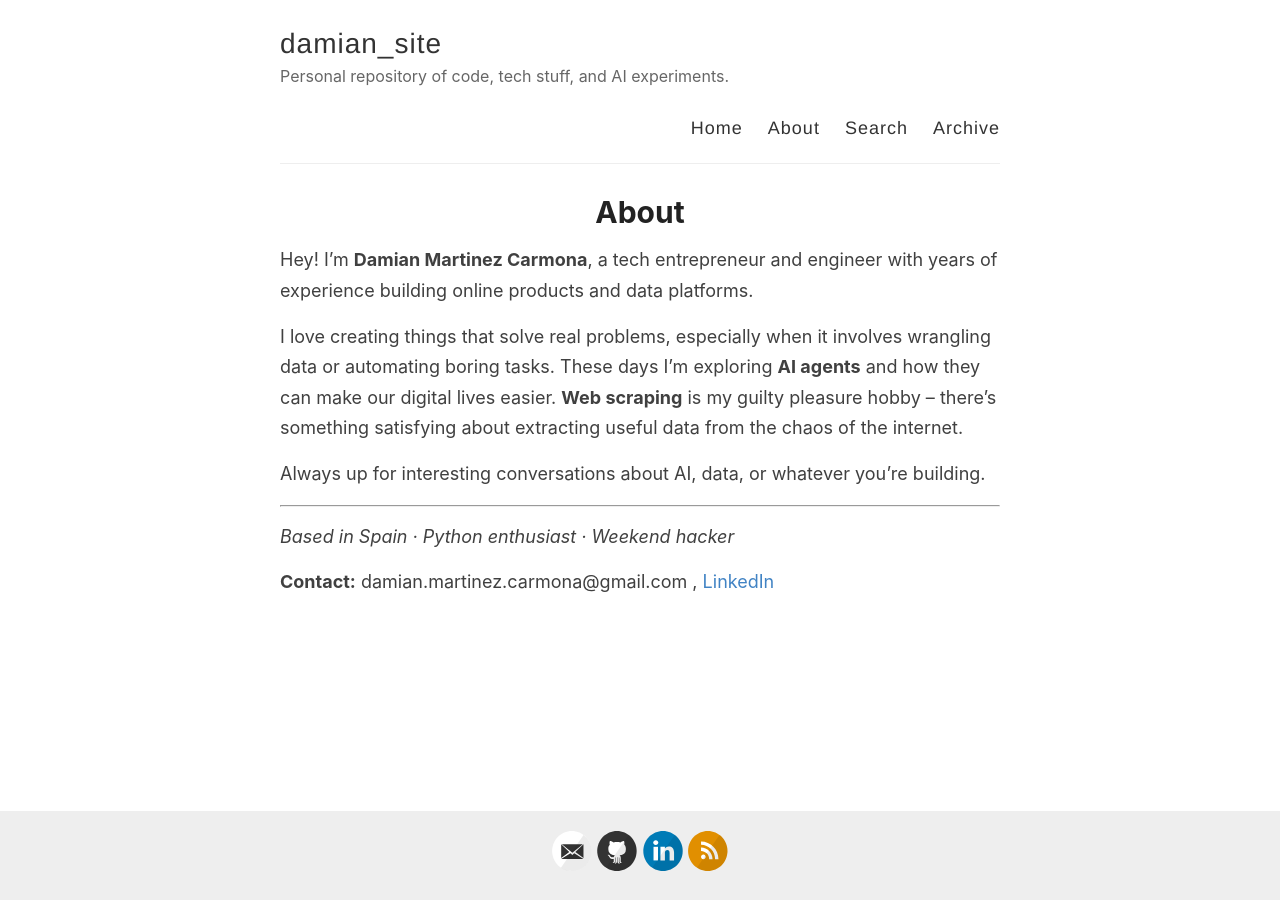
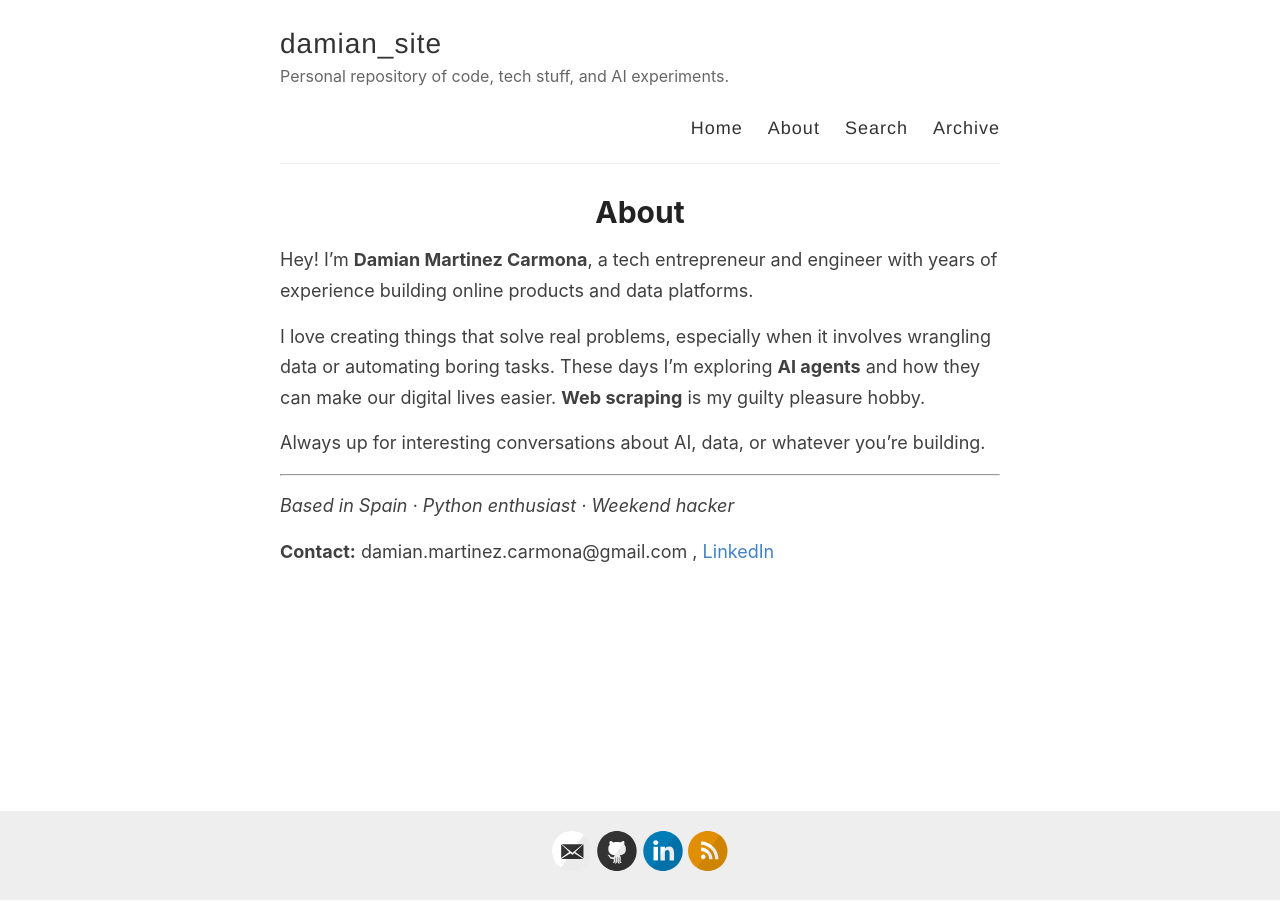
Before and after one commit to DamiMartinez/damimartinez.github.io, a Jekyll site: the page built from _pages/about.md, in a window 1280 px wide. Built offline with Jekyll 4.4.1, drawn with Linux system fonts in a browser that asks for light colours.

Commit message:
Update about page to remove web scraping hobby
Removed a sentence about web scraping from the about page.

```diff
--- a/_pages/about.md
+++ b/_pages/about.md
@@ -6,7 +6,7 @@ permalink: /about/
 
 Hey! I'm **Damian Martinez Carmona**, a tech entrepreneur and engineer with years of experience building online products and data platforms.
 
-I love creating things that solve real problems, especially when it involves wrangling data or automating boring tasks. These days I'm exploring **AI agents** and how they can make our digital lives easier. **Web scraping** is my guilty pleasure hobby – there's something satisfying about extracting useful data from the chaos of the internet.
+I love creating things that solve real problems, especially when it involves wrangling data or automating boring tasks. These days I'm exploring **AI agents** and how they can make our digital lives easier. **Web scraping** is my guilty pleasure hobby.
 
 Always up for interesting conversations about AI, data, or whatever you're building.
 
```
